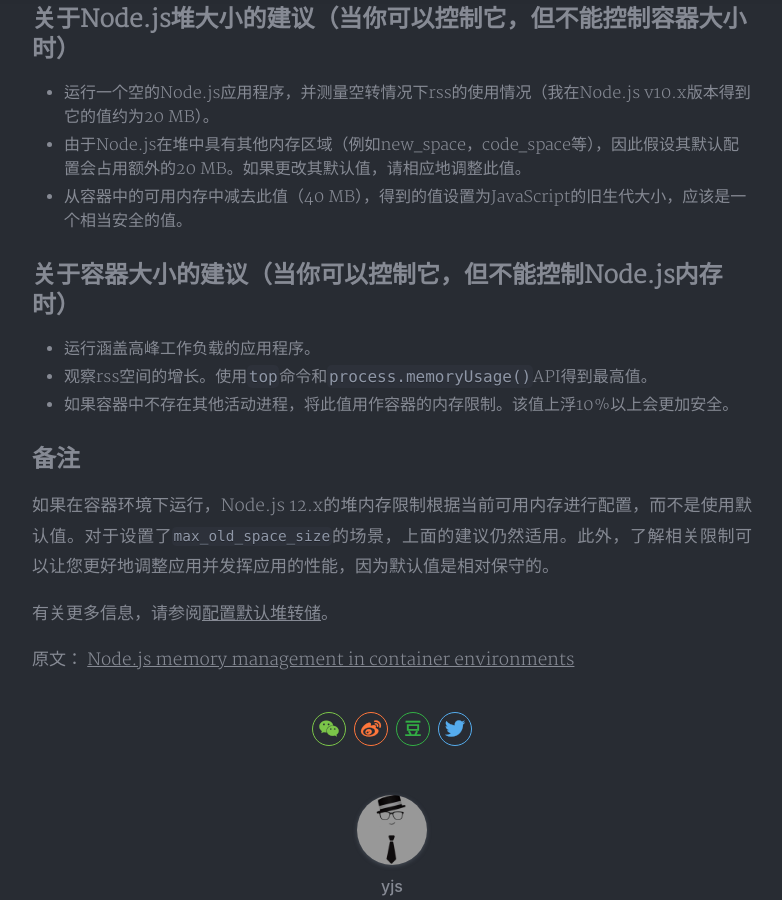
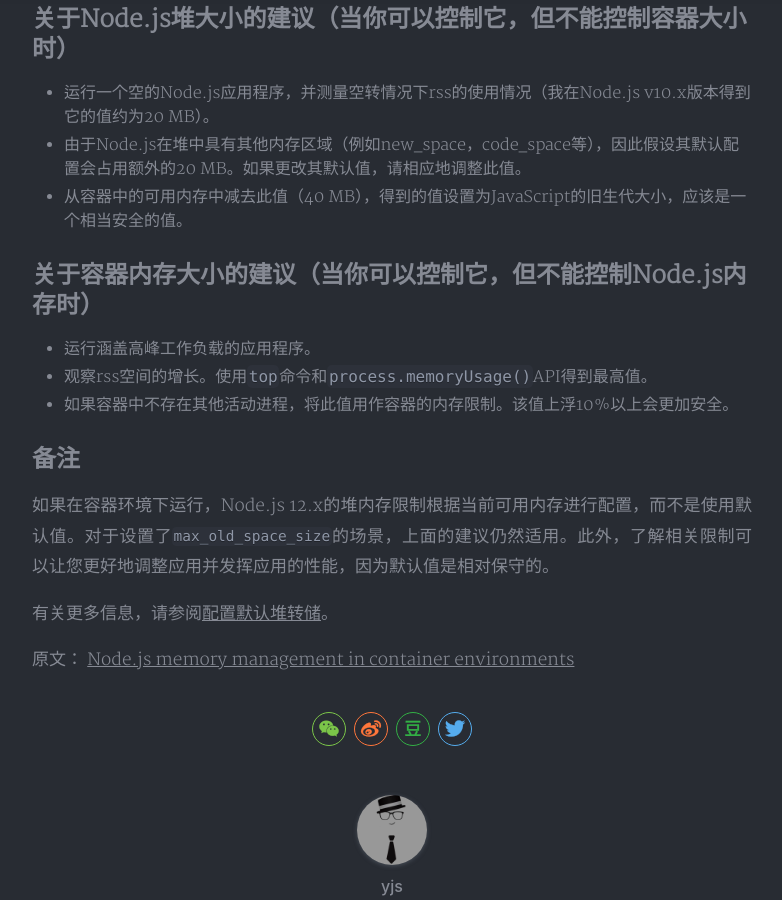
Before and after one commit to yjs-front/blog, a Jekyll site: the page built from _posts/2019-05-30-node-js-memory-management-in-container-environments.md, in a window 1280 px wide and 900 px high, scrolled down 6238 px. Shown: the whole window, without its empty margins (248-1030 px from the left). Built offline with Jekyll 4.4.1, drawn with Linux system fonts in a browser that asks for light colours; nearby versions of some CDN libraries; a style sheet for code colours, icons or effects is not loaded.

Commit message:
update post

```diff
--- a/_posts/2019-05-30-node-js-memory-management-in-container-environments.md
+++ b/_posts/2019-05-30-node-js-memory-management-in-container-environments.md
@@ -220,7 +220,7 @@ Killed
 * 由于Node.js在堆中具有其他内存区域（例如new_space，code_space等），因此假设其默认配置会占用额外的20 MB。如果更改其默认值，请相应地调整此值。
 * 从容器中的可用内存中减去此值（40 MB），得到的值设置为JavaScript的旧生代大小，应该是一个相当安全的值。
 
-## 关于容器大小的建议（当你可以控制它，但不能控制Node.js内存时）
+## 关于容器内存大小的建议（当你可以控制它，但不能控制Node.js内存时）
 
 * 运行涵盖高峰工作负载的应用程序。
 * 观察rss空间的增长。使用`top`命令和`process.memoryUsage()`API得到最高值。
```
